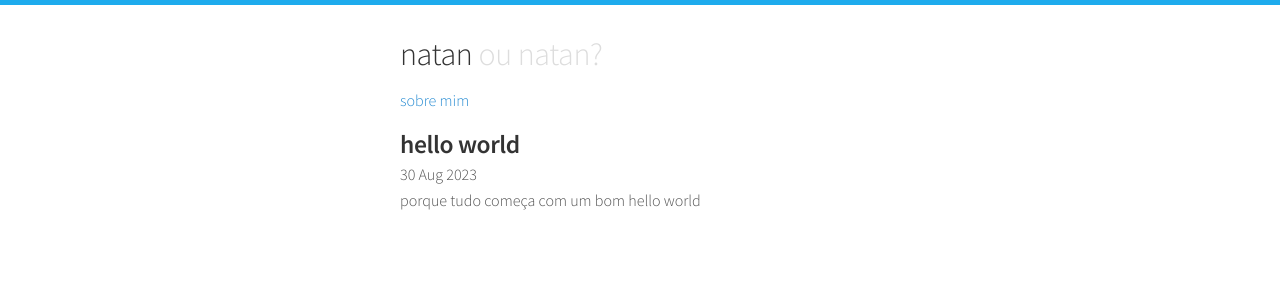
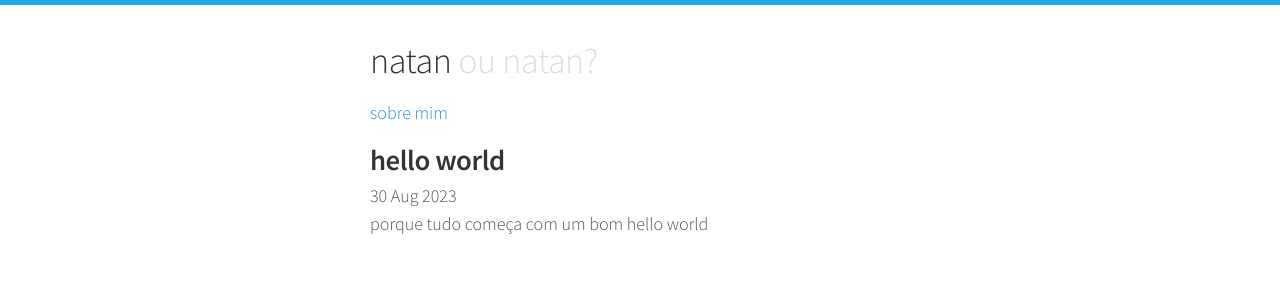
Before and after one commit to natansiqueira/natanounatan.github.io, a Jekyll site: the page built from index.html, in a window 1280 px wide. Shown: the top 300 px of the page. Built offline with Jekyll 4.4.1, drawn with Linux system fonts in a browser that asks for light colours.

Commit message:
update font size

```diff
--- a/_sass/_base.scss
+++ b/_sass/_base.scss
@@ -10,7 +10,7 @@ body {
 
 html {
   font-family: "Source Sans Pro", "Helvetica Neue", Helvetica, Arial, sans-serif;
-  font-size: 16px;
+  font-size: 18px;
   font-weight: 300;
   line-height: 1.6;
 }
```
